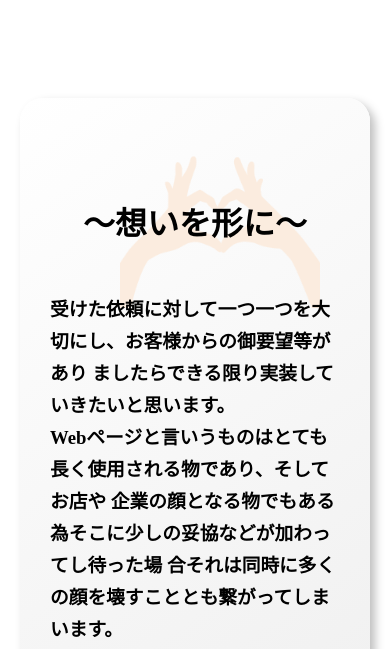
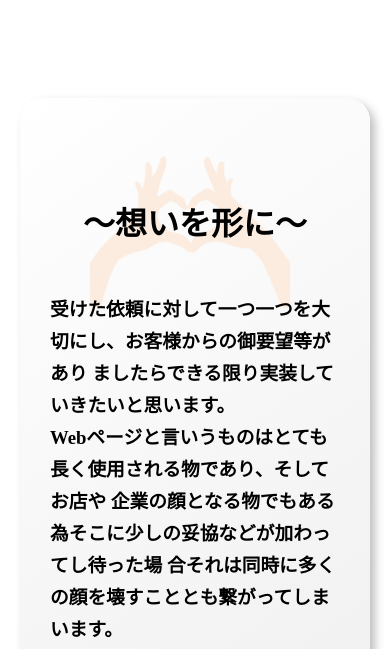
Before and after one commit to hiroto-1020/HIROTO-s-Portforio.about, a plain HTML site: page index.html in a window 390 px wide. Shown: the part 844-1493 px from the top of the page. Drawn offline with Linux system fonts and the light colour scheme.

Commit message:
Update index.css

```diff
--- a/index.css
+++ b/index.css
@@ -212,6 +212,9 @@ footer {
   .second-wrapper {
     max-width: 350px;
   }
+  .second-wrapper img{
+  left:70px;
+  }
   .second-wrapper .concept-content {
     max-width: 290px;
   }
```
